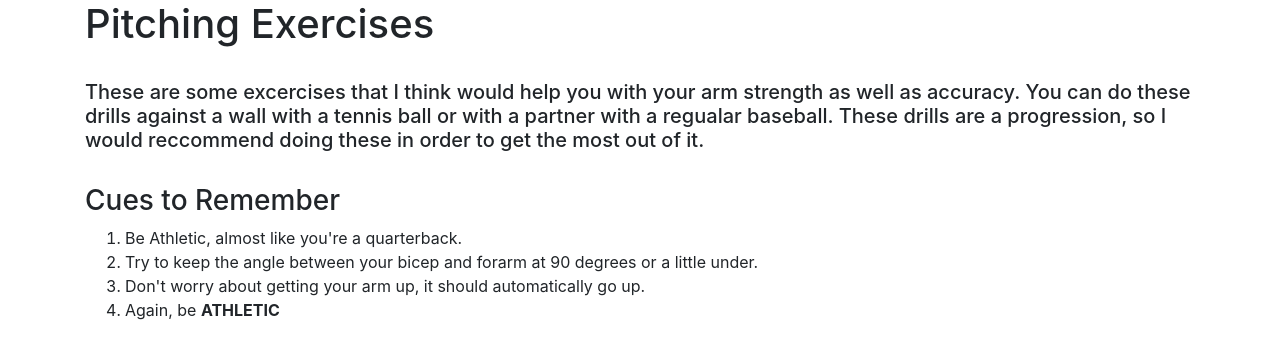
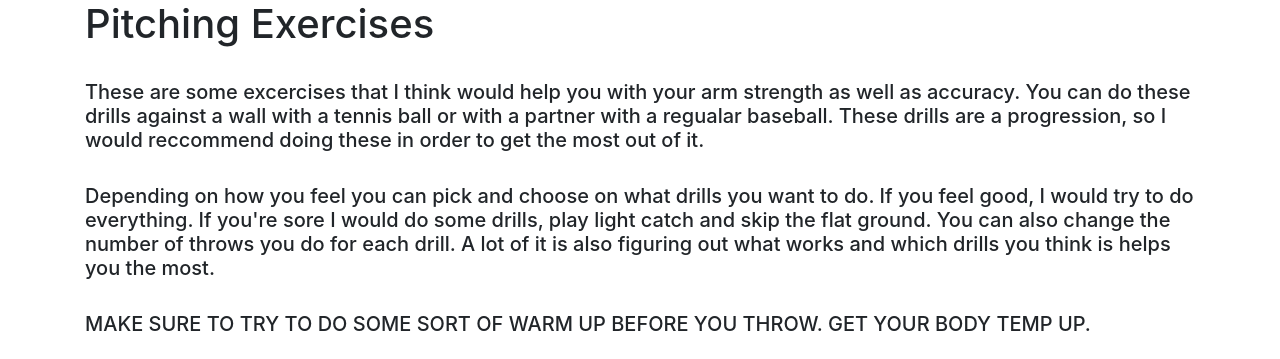
Before and after one commit to linhs22/pitchingexcercise, a plain HTML site: page index.html in a window 1280 px wide. Shown: the top 359 px of the page. Drawn offline with nearby package versions, Linux system fonts and the light colour scheme.

Commit message:
Added instruction and summary

```diff
--- a/index.html
+++ b/index.html
@@ -12,6 +12,10 @@
         <h1>Pitching Exercises</h1>
         <br>
         <h5>These are some excercises that I think would help you with your arm strength as well as accuracy. You can do these drills against a wall with a tennis ball or with a partner with a regualar baseball. These drills are a progression, so I would reccommend doing these in order to get the most out of it.</h5>
+        <br>
+        <h5>Depending on how you feel you can pick and choose on what drills you want to do. If you feel good, I would try to do everything. If you're sore I would do some drills, play light catch and skip the flat ground. You can also change the number of throws you do for each drill. A lot of it is also figuring out what works and which drills you think is helps you the most.</h5>
+        <br>
+        <h5>MAKE SURE TO TRY TO DO SOME SORT OF WARM UP BEFORE YOU THROW. GET YOUR BODY TEMP UP.</h5>
         <br>
         <h3>Cues to Remember</h3>
         <ol>
@@ -97,6 +101,7 @@
                 <li>Once you start feeling warm, start scooting back and see how far you can throw it</li>
                 <li>Make sure to use your legs. Do a crow hop or a shuffle step when you throw.</li>
             </ul>
+            <br>
             <h3><li>Flat Ground</li></h3>
             <ul>
                 <li>10 - 15 throws at the end of catch play</li>
```
